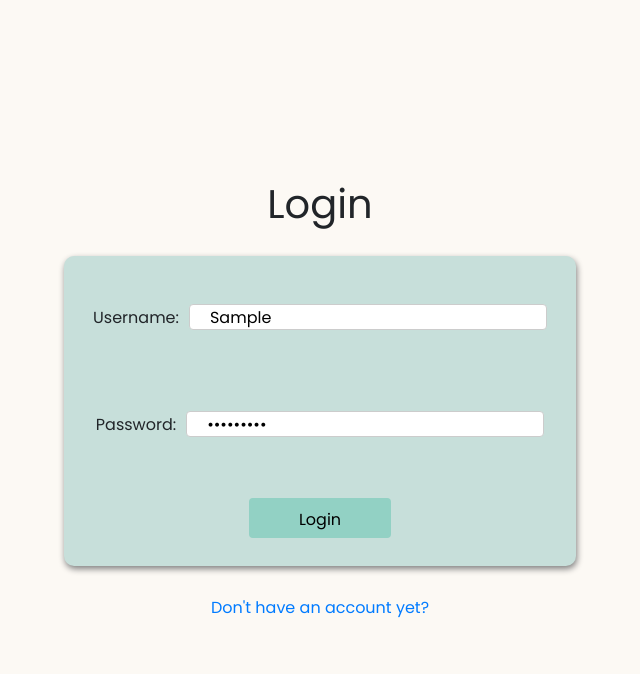
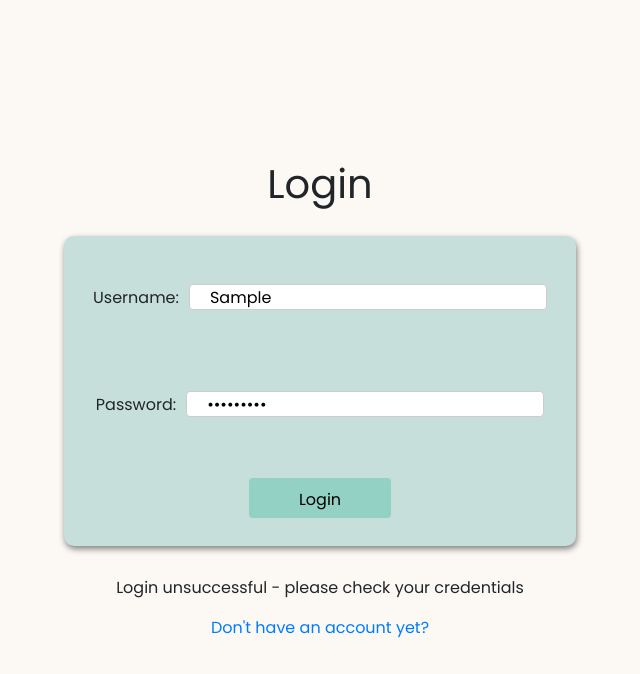
Before and after one commit to roselynle/meal-app-client, a React app: page /login in a window 1280 px wide. Both pictures are taken after typing "Sample", "Sample123" into the empty fields and a click on the input "Login". Shown: the top 674 px of the page, without its empty margins (320-960 px from the left). Built offline with nearby package versions, Linux system fonts and the light colour scheme; no server answers.

Commit message:
add error handling to login page

```diff
--- a/src/App.js
+++ b/src/App.js
@@ -25,12 +25,16 @@ function App() {
         const data = await r.json()
         console.log(data)
         if (data.err){ throw Error(data.err); }
+        console.log(data.err)
+        if (data.status === 500) {alert("login unsuccessful")}
         sessionStorage.setItem('username', data[0] )
         sessionStorage.setItem('id', data[1] )
+        setError()
         setLoggedIn(true)
         history.push("/meals")
     } catch (err) {
         console.warn(`Error: ${err}`);
+        setError("Login unsuccessful - please check your credentials");
     }
 }
 
@@ -38,7 +42,7 @@ function App() {
         <>
             <Switch>
                 <Route exact path="/" component={Pages.Home} />
-                <Route path='/login'> <Pages.Login login={login}/></Route>
+                <Route path='/login'> <Pages.Login error={error} login={login}/></Route>
                 <Route path='/register' component={Pages.Register}/>
                 <PrivateRoute path="/meals" loggedIn={loggedIn} component={Pages.Meals} />
                 <PrivateRoute exact path="/recipes" loggedIn={loggedIn} component={Pages.Recipes} />
--- a/src/components/LoginForm/index.js
+++ b/src/components/LoginForm/index.js
@@ -2,7 +2,7 @@ import React, { useState } from "react";
 import "../../App.css";
 import { useHistory } from 'react-router-dom'
 
-const LoginForm = ({login}) => {
+const LoginForm = ({login, error}) => {
     const [username, setUsername] = useState("");
     const [password, setPassword] = useState("");
 
--- a/src/components/RegisterForm/index.js
+++ b/src/components/RegisterForm/index.js
@@ -71,11 +71,12 @@ function login(data){
                     </div> */}
                     <div className="register-button">
                     <input type="submit" value="Register"/>
-                    <div>
-                    { error ? <p>{error}</p> : ""}
+                </div>
+                <div>
+                                    { error ? <p>{error}</p> : ""}
                     </div>
-                </div>
                 </form>
+
         )
 }
 export default RegisterForm;
--- a/src/pages/Login/index.js
+++ b/src/pages/Login/index.js
@@ -3,12 +3,13 @@ import { LoginForm } from "../../components";
 import { Link } from "react-router-dom";
 import "../../App.css";
 
-const Login = ({login}) => {
+const Login = ({login, error}) => {
     return (
         <>
         <div className="login-container">
             <h1>Login</h1>
             <LoginForm login={login}/>
+            { error ? <p>{error}</p> : ""}
             <Link to="/register" >
             Don't have an account yet?
             </Link>
```
